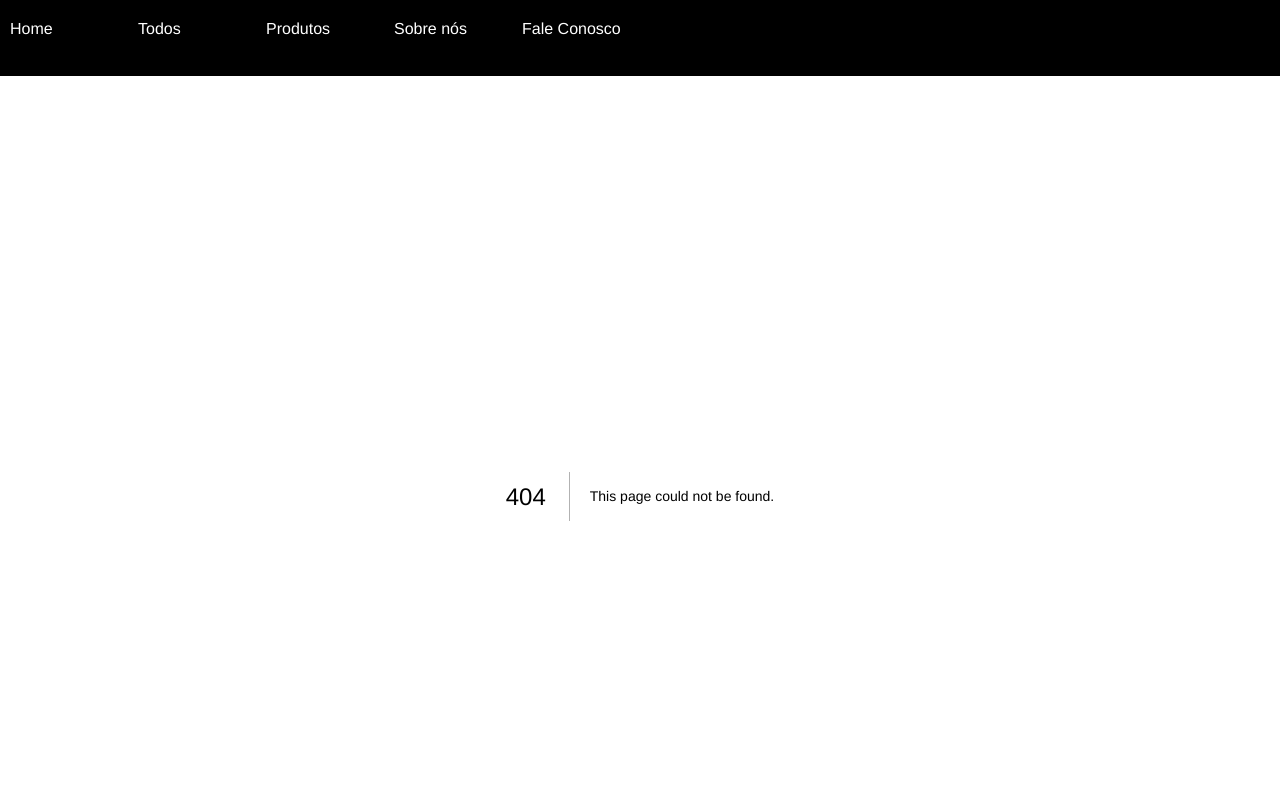
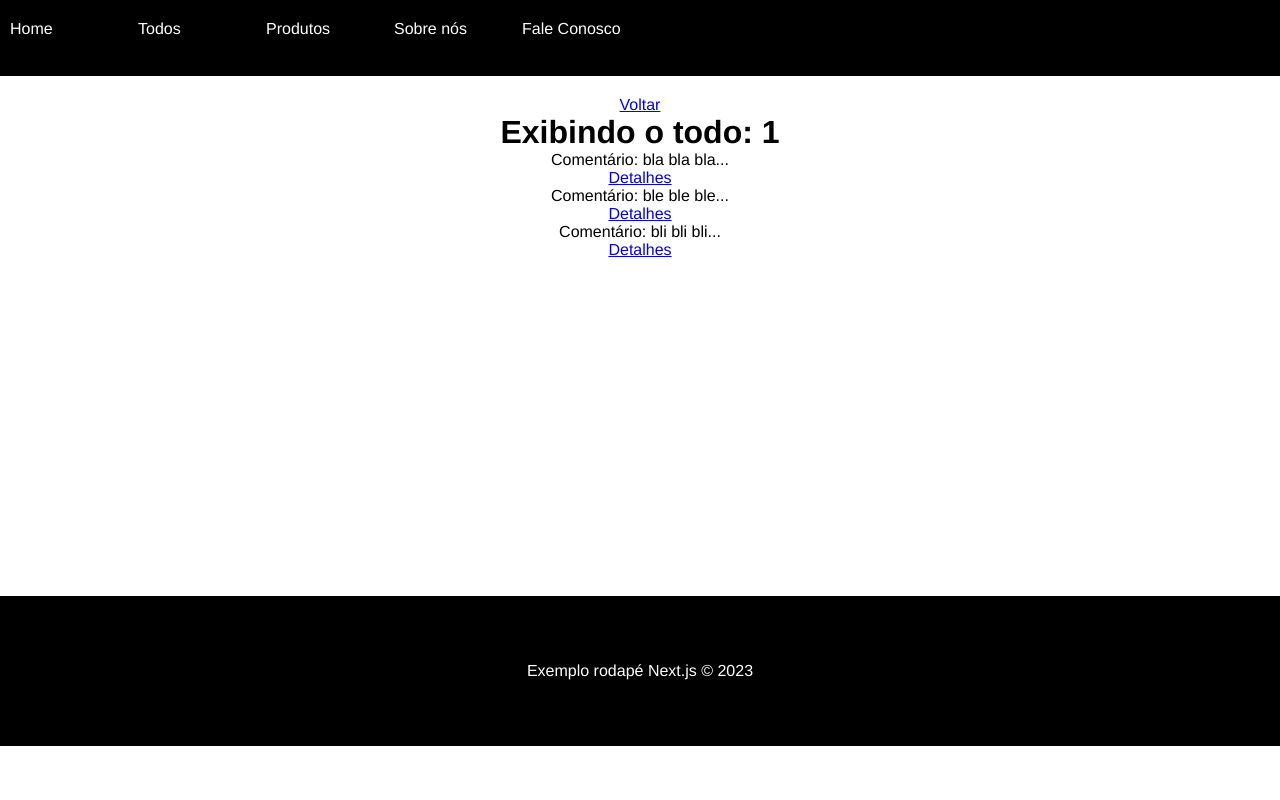
Before and after one commit to annysena/next-project, a Next.js app: page /todos/1 in a window 1280 px wide. Before the commit this address had no page. Shown: the top 800 px of the page. Built offline with nearby package versions, Linux system fonts and the light colour scheme.

Commit message:
dynamic routes

```diff
--- /dev/null
+++ b/pages/todos/[todoId].js
@@ -0,0 +1,36 @@
+import Link from "next/link";
+import { useRouter } from 'next/router'
+
+export default function Todo() {
+
+    const router = useRouter()
+
+    const todoId = router.query.todoId
+
+    return (
+        <>
+          <Link href="/">
+            <p>Voltar</p>
+          </Link>
+          <h1>Exibindo o todo: {todoId}</h1>
+          <p>
+            Comentário: bla bla bla...
+            <Link href={`/todos/${todoId}/comments/1`}>
+                <p>Detalhes</p>
+            </Link>
+          </p>
+          <p>
+            Comentário: ble ble ble...
+            <Link href={`/todos/${todoId}/comments/2`}>
+                <p>Detalhes</p>
+            </Link>
+          </p>
+          <p>
+            Comentário: bli bli bli...
+            <Link href={`/todos/${todoId}/comments/3`}>
+                <p>Detalhes</p>
+            </Link>
+          </p>
+        </>
+    )
+}
--- a/pages/todos.js
+++ b/pages/todos/index.js
@@ -1,4 +1,4 @@
-import styles from '../styles/Todos.module.css'
+import styles from '../../styles/Todos.module.css'
 
 export async function getStaticProps() {
   const data = await fetch('https://jsonplaceholder.typicode.com/todos')
```
Also changed, not shown: pages/todos/[todoId]/comments/[commentId].js (added, +20 -0 lines).
